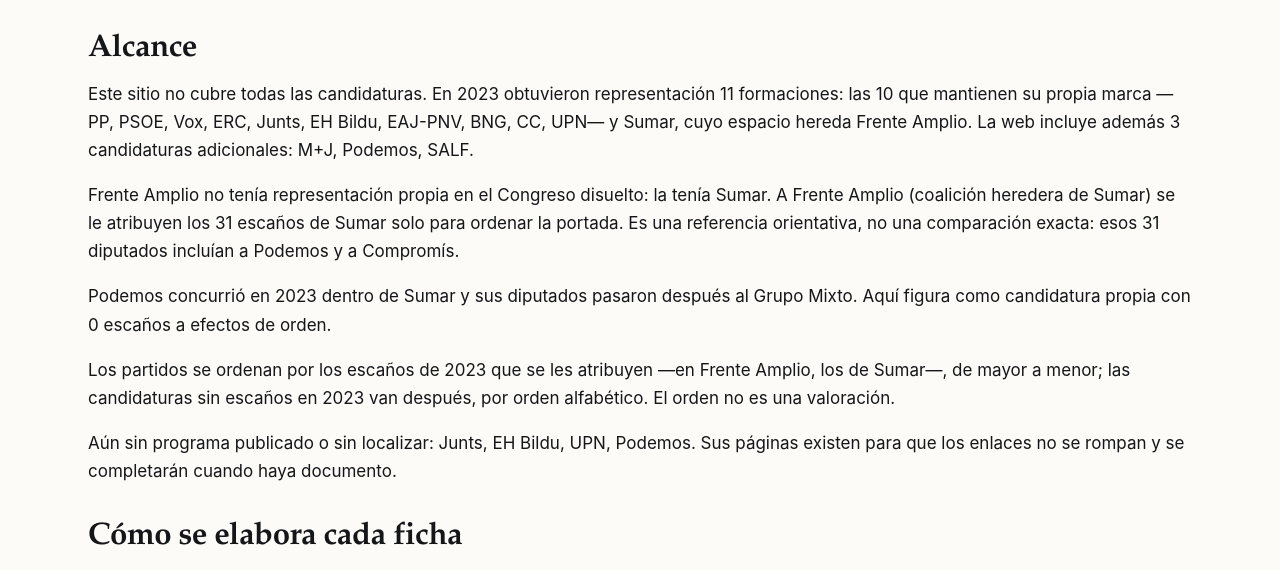
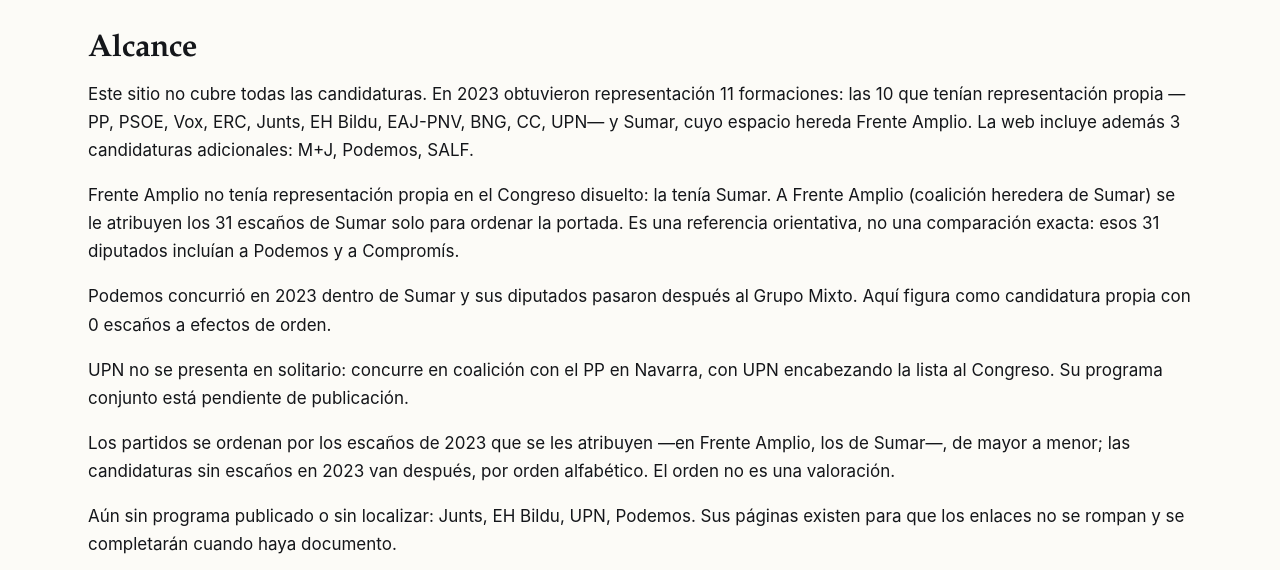
Before and after one commit to Jotis86/Elecciones_29N, an Astro site: page /sobre in a window 1280 px wide. Shown: the part 730-1300 px from the top of the page. Built offline with nearby package versions, Linux system fonts and the light colour scheme; Astro itself is replaced by a stand-in of ours.

Commit message:
UPN concurre en coalición con el PP en Navarra
Actualiza la nota de UPN, la metodología y las fuentes: lista conjunta con el PP, UPN encabeza el Congreso y programa conjunto pendiente.

```diff
--- a/data/partidos.json
+++ b/data/partidos.json
@@ -157,7 +157,7 @@
     "pdf_archivado": null,
     "publicado": null,
     "descargado": null,
-    "notas": "En 2023 obtuvo un escaño por Navarra. Sin programa localizado en la web del partido en la fecha de revisión."
+    "notas": "Concurre en coalición con el PP en Navarra, con UPN encabezando la lista al Congreso; programa conjunto pendiente."
   },
   {
     "slug": "frente-amplio",
--- a/src/pages/sobre.astro
+++ b/src/pages/sobre.astro
@@ -53,7 +53,7 @@ const nuevas = partidos.filter((p) => !p.escanos2023);
         <p>
           Este sitio no cubre todas las candidaturas. En 2023 obtuvieron
           representación {conRepresentacion.length + 1} formaciones: las{' '}
-          {conRepresentacion.length} que mantienen su propia marca
+          {conRepresentacion.length} que tenían representación propia
           —{conRepresentacion.map((p) => p.siglas).join(', ')}— y Sumar, cuyo
           espacio hereda Frente Amplio. La web incluye además {nuevas.length}{' '}
           candidaturas adicionales: {nuevas.map((p) => p.siglas).join(', ')}.
@@ -69,6 +69,11 @@ const nuevas = partidos.filter((p) => !p.escanos2023);
           Podemos concurrió en 2023 dentro de Sumar y sus diputados pasaron
           después al Grupo Mixto. Aquí figura como candidatura propia con 0
           escaños a efectos de orden.
+        </p>
+        <p>
+          UPN no se presenta en solitario: concurre en coalición con el PP en
+          Navarra, con UPN encabezando la lista al Congreso. Su programa conjunto
+          está pendiente de publicación.
         </p>
         <p>
           Los partidos se ordenan por los escaños de 2023 que se les atribuyen
```
Also changed, not shown: programas/FUENTES.md (+4 -1 lines).
